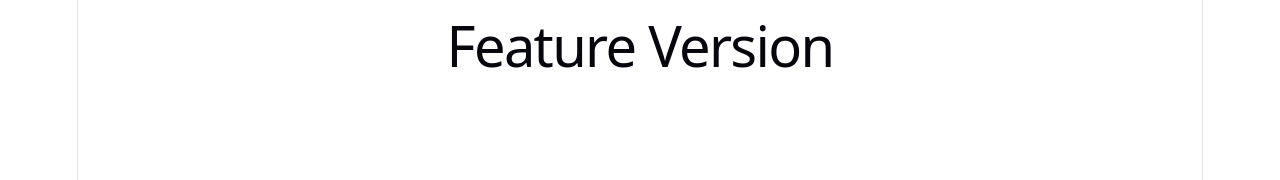
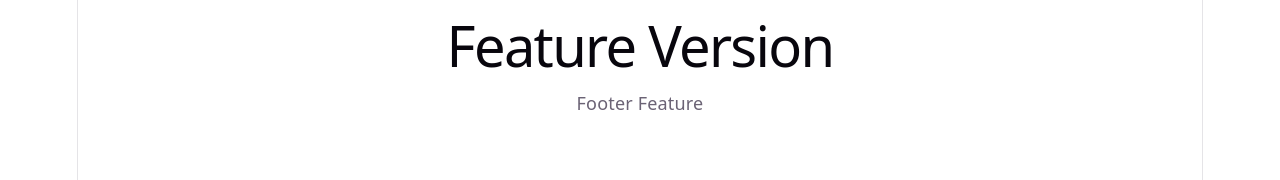
Before and after one commit to prakashsmokiez1115/git-react-practice, a React (Vite) app: page / in a window 1280 px wide. Shown: the top 180 px of the page. Built offline with nearby package versions, Linux system fonts and the light colour scheme.

Commit message:
add footer feature

```diff
--- a/src/App.jsx
+++ b/src/App.jsx
@@ -4,6 +4,7 @@ const App = () => {
   return (
     <div>
       <h1>Feature Version</h1>
+      <p>Footer Feature</p>
     </div>
   )
 }
```
